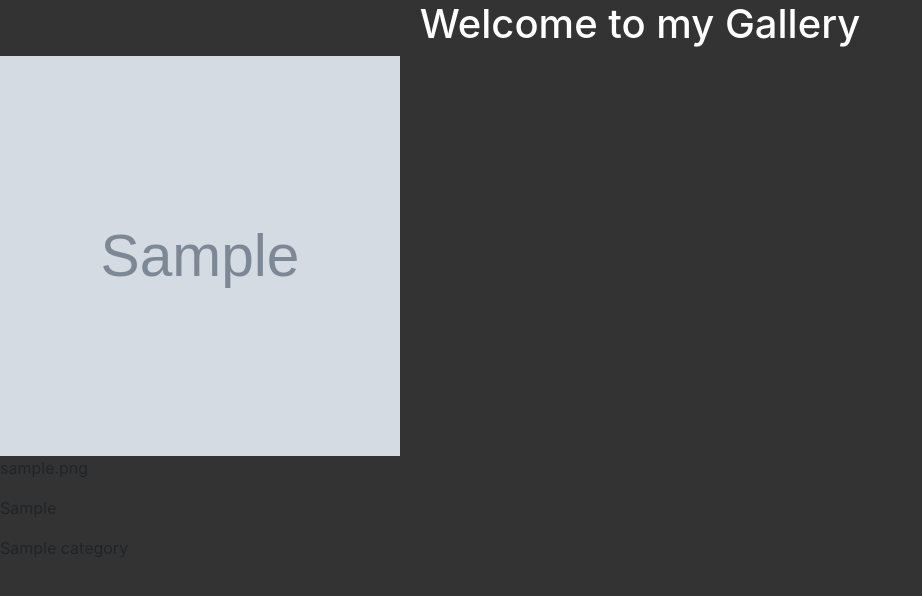
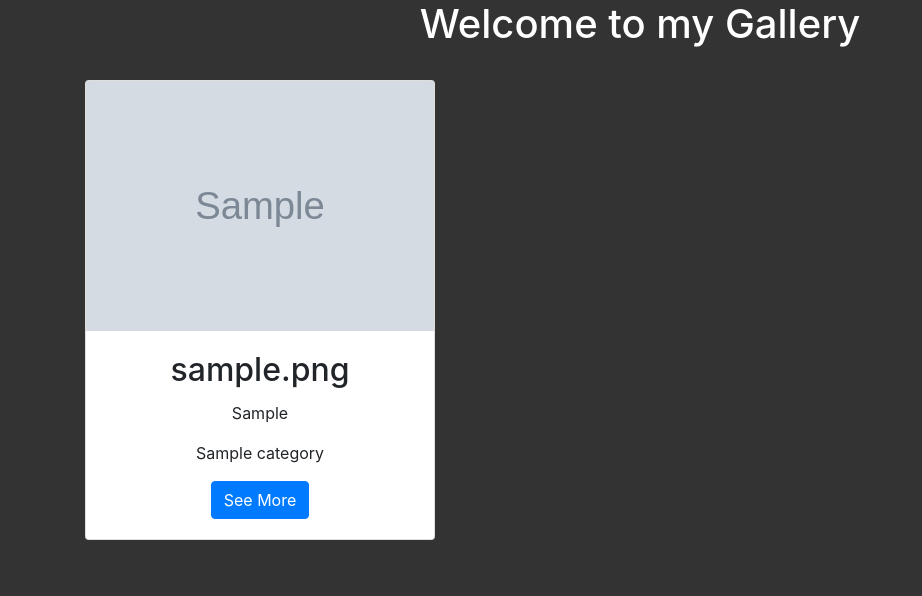
Before and after one commit to karushi/Personal-Gallery, a Django app: page / in a window 1280 px wide. Shown: the part 94-690 px from the top of the page, without its empty margins (0-922 px from the left). Run offline with Django 3.2, Linux system fonts and the light colour scheme; tables that the repository leaves empty hold one stand-in row (values such as "Sample post"); grey boxes marked "Sample" are stand-in pictures; some libraries are stand-ins or nearby versions.

Commit message:
add changes

```diff
--- a/gallery/photos/templates/welcome.html
+++ b/gallery/photos/templates/welcome.html
@@ -1,32 +1,31 @@
-<style>
-        img{
-            width: 400px;
-            height: 400px;
-        }
-
-        h1{
-            text-align: center;
-            color: yellow;
-}
-    </style>
-
-
-
 {%extends 'all-photos/base.html'%}
 {%block content%}
 {{block.super}}
 <h1>Welcome to my Gallery</h1>
 
+<div class="container">
+    <div class="row">{%for photo in photos %}
+            <div class="col-md-4">
+                    <div class="card card-cascade wider reverse my-4">
+                            <div class="view overlay">
+                                <img src="{{ photo.image.url }}" class="img-fluid" style="height:250px;width:500px">
+                                   <a href="#!">
+                                    <div class="mask rgba-white-slight"></div>
+                                    </a>
+                            </div>
+                            <div class="card-body text-center">
+                                <h4 class="card-title"><strong><h2>{{ photo.image_name }}</h2></strong></h4>
+                               <p class="card-text" class="badge  badge-pill  badge-secondary"> {{photo.location}} </p>
+                                <p class="card-text"class="badge  badge-pill  badge-secondary"> {{photo.category}} </p>
+                                <a href="image/{{photo.id}}" class="btn btn-primary">See More</a>
 
-{%for photo in photos %}
+                            </div>
 
-    <img src="{{photo.image.url}}" alt="" srcset="">
-    <p>{{photo.image_name}}</p>
-    <p>{{photo.location}}</p>
-    <p>{{photo.category}}</p>
+                        </div>
+                 </div>
 
 
+            {% endfor %}</div>
 
-
-{% endfor %}
+</div>
 {%endblock%}
```
